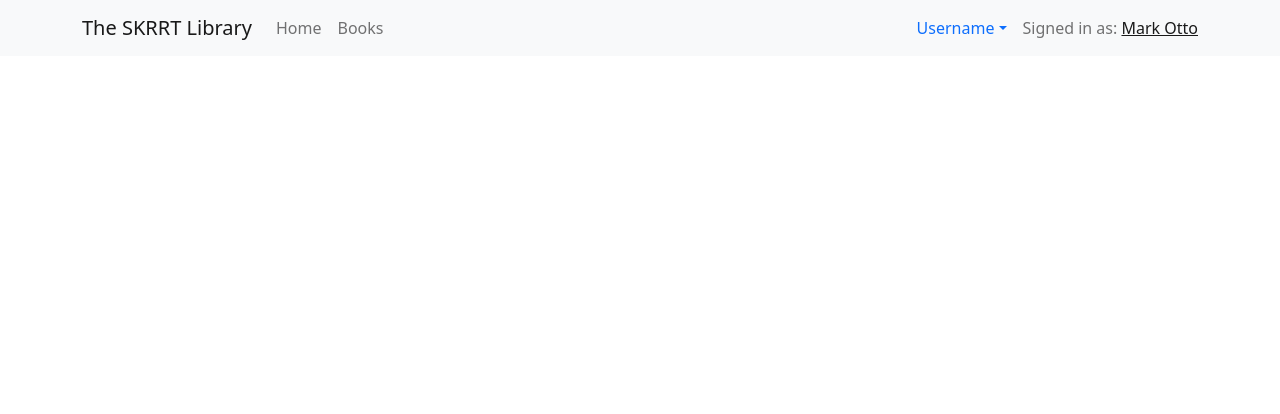
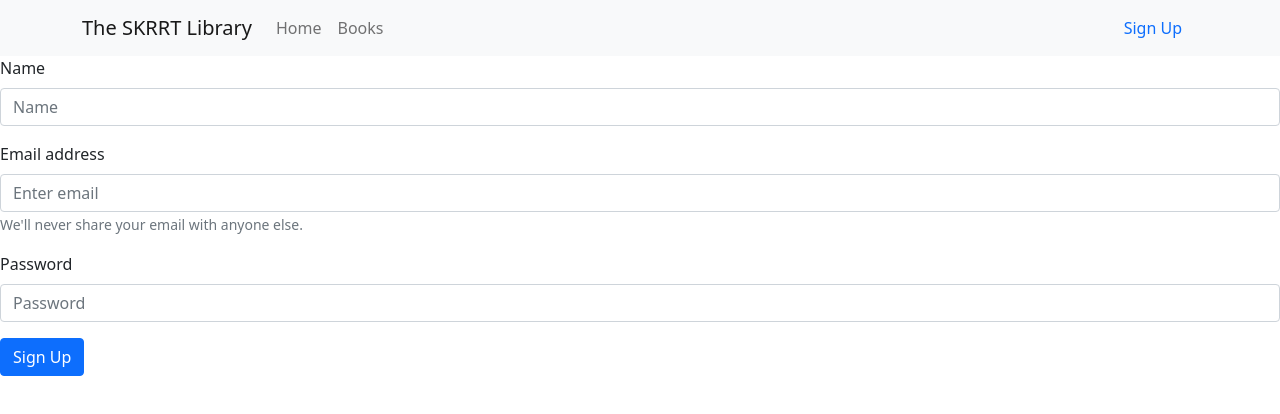
Before and after one commit to ryandeislerC/lms_react, a React (Create React App) app: page /signup in a window 1280 px wide. Shown: the top 414 px of the page. Built offline with nearby package versions, Linux system fonts and the light colour scheme.

Commit message:
Created sign-up page, started username stuff

```diff
--- a/src/App.js
+++ b/src/App.js
@@ -5,6 +5,7 @@ import Header from './components/header/header';
 import Home from './components/home/home';
 import Books from './components/books/books';
 import Logout from './components/logout/logout';
+import Signup from './components/signup/signup';
 
 function App() {
   return (
@@ -14,6 +15,7 @@ function App() {
         <Route exact path='/' component= {Home}></Route>
         <Route exact path='/books' component= {Books}></Route>
         <Route exact path='/logout' component= {Logout}></Route>
+        <Route exact path='/signup' component= {Signup}></Route>
       </BrowserRouter>
     </div>
   );
--- a/src/components/header/header.jsx
+++ b/src/components/header/header.jsx
@@ -2,9 +2,21 @@
 //https://react-bootstrap.github.io/components/alerts/
 
 import { Container, Nav, Navbar, NavDropdown } from 'react-bootstrap';
+import { useHistory } from 'react-router-dom';
 import './header.css';
 <header className="css"></header>
 function Header() {
+    //replace the following line with correct access to Java DB
+    let user = JSON.parse(localStorage.getItem('user-info'))
+    console.log(user)
+
+    const history = useHistory();
+    //this function should change as well for Java DB
+    function logOut()
+    {
+        localStorage.clear();
+    }
+
     return(
         <div>
             <Navbar bg='light'>
@@ -16,12 +28,24 @@ function Header() {
                     </Nav>
                     <Navbar.Toggle />
                     <Navbar.Collapse className="justify-content-end">
-                        <NavDropdown title='Username'>
-                            <NavDropdown.Item>Logout</NavDropdown.Item>
-                        </NavDropdown>
-                        <Navbar.Text>
-                            Signed in as: <a href="/logout">Mark Otto</a>
-                        </Navbar.Text>
+                        {
+                            /* change this section as well when Java DB works */
+                            localStorage.getItem('user-info') ?
+                            <>
+                                <NavDropdown title={user && user.name}>
+                                    <NavDropdown.Item>Logout</NavDropdown.Item>
+                                </NavDropdown>
+                                <Navbar.Text>
+                                    Signed in as: <a href="/logout">Mark Otto</a>
+                                </Navbar.Text>
+                            </>
+                            :
+                            <>
+                                <Nav.Link href='/signup'>Sign Up</Nav.Link>
+                            </>
+                        }
+
+
                     </Navbar.Collapse>
                 </Container>
             </Navbar>
--- /dev/null
+++ b/src/components/signup/signup.jsx
@@ -0,0 +1,49 @@
+import React from 'react';
+import { Form, Button } from "react-bootstrap";
+
+class Signup extends React.Component {
+
+    constructor(props) {
+        super(props);
+        this.state = {
+            name: '',
+            password: '',
+            email: ''
+         }
+    }
+
+    signUp = () => {
+        let newUser = [this.state.name, this.state.password, this.state.email]
+        console.warn(newUser)
+    }
+
+    render() {
+        return <div>
+                    <Form>
+                        <Form.Group className="mb-3" controlId="signUpName">
+                            <Form.Label>Name</Form.Label>
+                            <Form.Control value={this.state.name} onChange={(e)=>this.setState({name: e.target.value})} type="name" placeholder="Name" />
+                        </Form.Group>
+
+                        <Form.Group className="mb-3" controlId="signUpEmail">
+                            <Form.Label>Email address</Form.Label>
+                            <Form.Control value={this.state.email} onChange={(e)=>this.setState({email: e.target.value})} type="email" placeholder="Enter email" />
+                            <Form.Text className="text-muted">
+                            We'll never share your email with anyone else.
+                            </Form.Text>
+                        </Form.Group>
+
+                        <Form.Group className="mb-3" controlId="signUpPassword">
+                            <Form.Label>Password</Form.Label>
+                            <Form.Control value={this.state.password} onChange={(e)=>this.setState({password: e.target.value})} type="password" placeholder="Password" />
+                        </Form.Group>
+
+                        <Button onClick={this.signUp} variant="primary" type="submit">
+                            Sign Up
+                        </Button>
+                    </Form>
+        </div>;
+    }
+}
+
+export default Signup;
```
